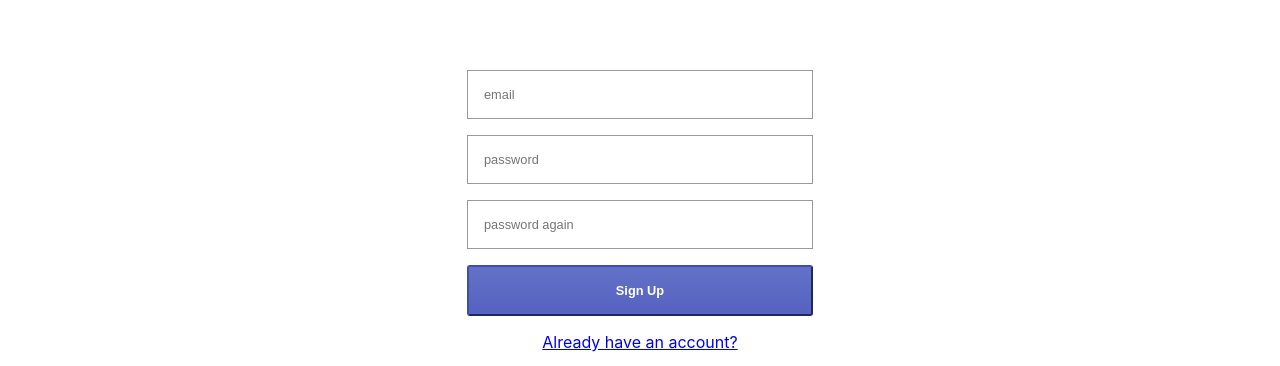
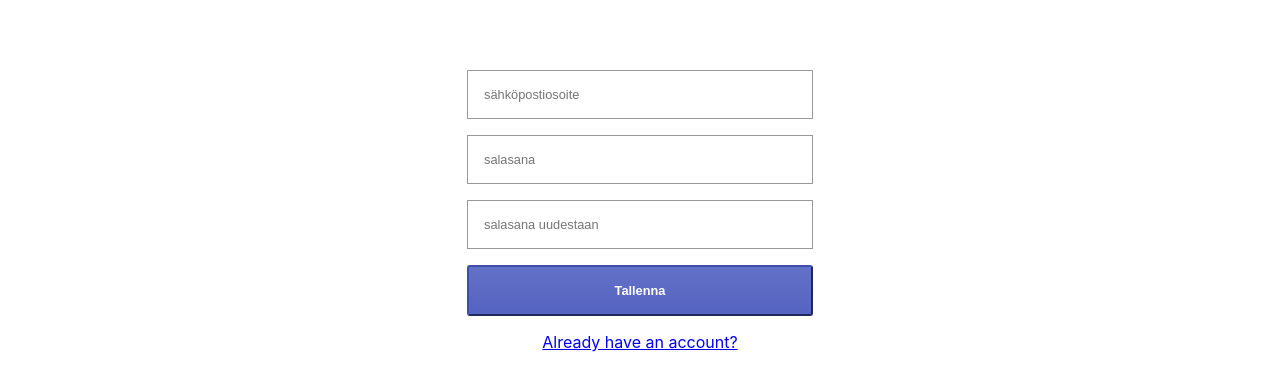
Before and after one commit to Web-2301/react-sovellusmalli, a React (Create React App) app: page /signup in a window 1280 px wide. Shown: the part 199-565 px from the top of the page. Built offline with nearby package versions, Linux system fonts and the light colour scheme.

Commit message:
Yksinkertainen navigointi

```diff
--- a/package.json
+++ b/package.json
@@ -9,6 +9,7 @@
     "axios": "^0.24.0",
     "react": "^17.0.2",
     "react-dom": "^17.0.2",
+    "react-hook-form": "^7.30.0",
     "react-router-dom": "^6.0.2",
     "react-scripts": "4.0.3",
     "styled-components": "^5.3.3",
--- a/src/App.js
+++ b/src/App.js
@@ -1,10 +1,10 @@
 import React, { useState } from "react"
-import { Routes, Link, Route } from "react-router-dom";
+import { Routes, Route } from "react-router-dom";
 import Private from './PrivateRoute';
 import Home from "./pages/Home";
 import Admin from "./pages/Admin";
-import Login from "./pages/Login";
 import Signup from './pages/Signup';
+import Login from './pages/Login';
 import { AuthContext } from "./context/Auth";
 import Navbar from "./components/Navbar";
 import logoImg from "./img/omnia_logo.png";
--- a/src/pages/Signup.js
+++ b/src/pages/Signup.js
@@ -1,17 +1,65 @@
-import React from "react";
-import { Link } from 'react-router-dom';
+import React, { useState,useRef } from "react";
+import { Link, Navigate } from 'react-router-dom';
 import logoImg from "../img/omnia_logo.png";
-import { Card, Logo, Form, Input, Button } from '../components/AuthForm';
+import { Card, Logo, Form, Input, Button, Error } from '../components/AuthForm';
+import { useForm } from "react-hook-form";
+import axios from 'axios';
 
 function Signup() {
+  const [signedUp, setSignedUp] = useState(false);
+  const [error, setError] = useState(false);
+  const { register, handleSubmit, reset, watch, formState: { errors } } = useForm();
+  const password = useRef({});
+  password.current = watch("password", "");
+
+  function postSignup(data) {
+    console.log("data:",data)
+    const url = "http://localhost:5000/reactapi/signup"
+    axios.post(url,{data})
+      .then(result => {
+      console.log(result.data)
+      if (result.status === 200 && result.data === "OK") {
+        setSignedUp(true);
+      } else {
+        setError(true);
+      }
+    }).catch(e => {
+      setError(true);
+    });
+  }
+
+  if (signedUp) {
+    return <Navigate to='/login'/>;
+  }
+
+
   return (
     <Card>
       <Logo src={logoImg} />
       <Form>
-        <Input type="email" placeholder="email" />
-        <Input type="password" placeholder="password" />
-        <Input type="password" placeholder="password again" />
-        <Button>Sign Up</Button>
+      <Input
+        type="email"
+        placeholder="sähköpostiosoite"
+        {...register("username", { required: true })}
+      />
+      {errors.username && <Error>Anna sähköpostiosoite</Error>}
+      <Input
+        type="password"
+        placeholder="salasana"
+        {...register("password", { required: true })}
+      />
+      {errors.password && <Error>Anna salasana</Error>}
+      <Input
+        type="password"
+        placeholder="salasana uudestaan"
+        {...register("password2", {
+          required: true,
+          validate: value => value === password.current
+        })}
+      />
+      {errors.password2?.type === 'required' && <Error>Anna salasana</Error>}
+      {errors.password2?.type === 'validate' && <Error>Salasanat eivät täsmää</Error>}
+      <Button onClick={handleSubmit(data => postSignup(data))}>Tallenna</Button>
       </Form>
       <Link to="/login">Already have an account?</Link>
     </Card>
```
Also changed, not shown: 2 other files (tests, documents, lock files or other folders).
